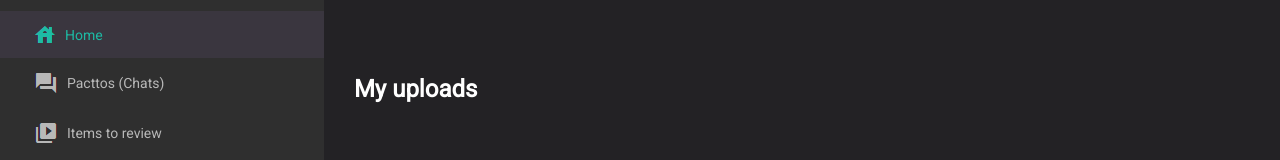
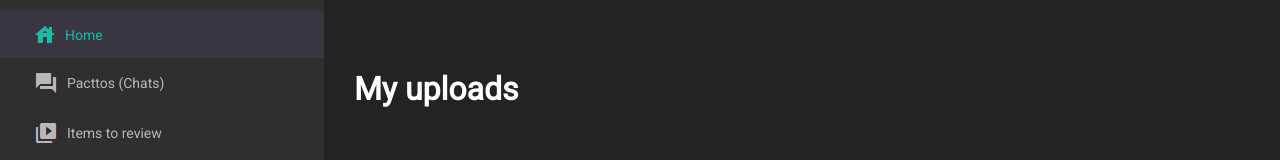
Before and after one commit to iagoPinheiro1401/pactto_challenge, a Next.js app: page / in a window 1280 px wide. Shown: the part 232-392 px from the top of the page. Built offline with nearby package versions, Linux system fonts and the light colour scheme.

Commit message:
corrected spelling in the TextHuge component

```diff
--- a/src/pages/components/tipography/textHude/TextHude.jsx
+++ b/src/pages/components/tipography/textHuge/TextHuge.jsx
@@ -1,12 +1,12 @@
 import styled from "styled-components"
 
 const StyledText = styled.h1`
-    font-size: ${props => props.theme.fontSize.huded};
+    font-size: ${props => props.theme.fontSize.huge};
     color: ${props => props.color ? props.color : "white"};
     font-weight: ${props => props. fontWeigth ? props.color : "700"};
 `
 
-export default function TextHude({ children, color, fontWeigth }) {
+export default function TextHuge({ children, color, fontWeigth }) {
     return(
         <StyledText color={color} fontWeigth={fontWeigth}>{children}</StyledText>
     )
--- a/src/pages/index.jsx
+++ b/src/pages/index.jsx
@@ -1,6 +1,6 @@
 import styled from "styled-components"
 
-import TextHude from "./components/tipography/textHude/TextHude"
+import TextHuge from "./components/tipography/textHuge/TextHuge"
 import TextBig from "./components/tipography/textBig/TextBig"
 import TextMedium from "./components/tipography/textMedium/TextMedium"
 import Status from "./components/status/Status"
@@ -66,7 +66,7 @@ function HomePage () {
         </StatusContainer>
 
         <UploadsContainer>
-          <TextHude>My uploads</TextHude>
+          <TextHuge>My uploads</TextHuge>
           <GreenButton plus>UPLOAD NEW VIDEO</GreenButton>
         </UploadsContainer>
     </Container>
```
